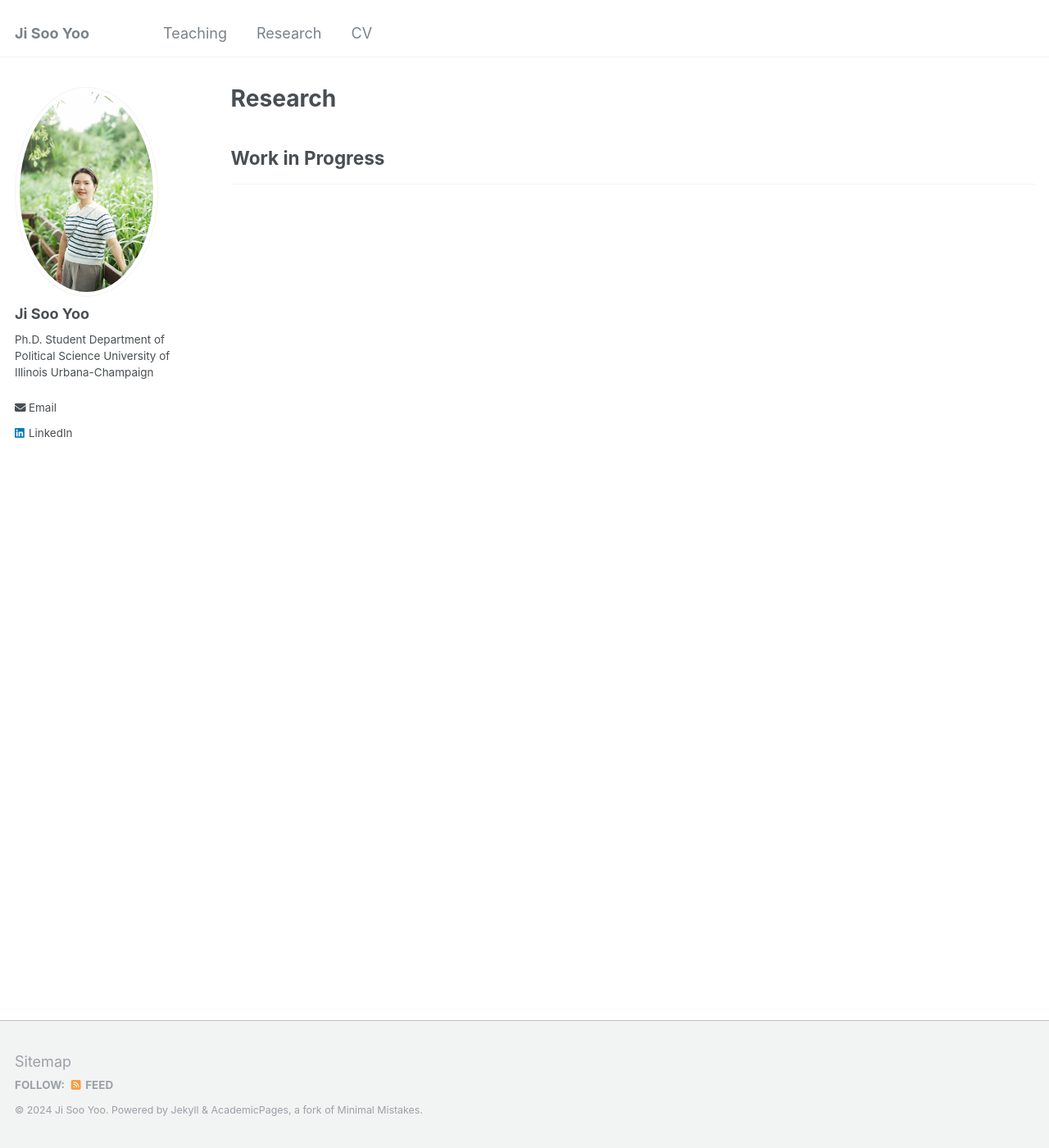
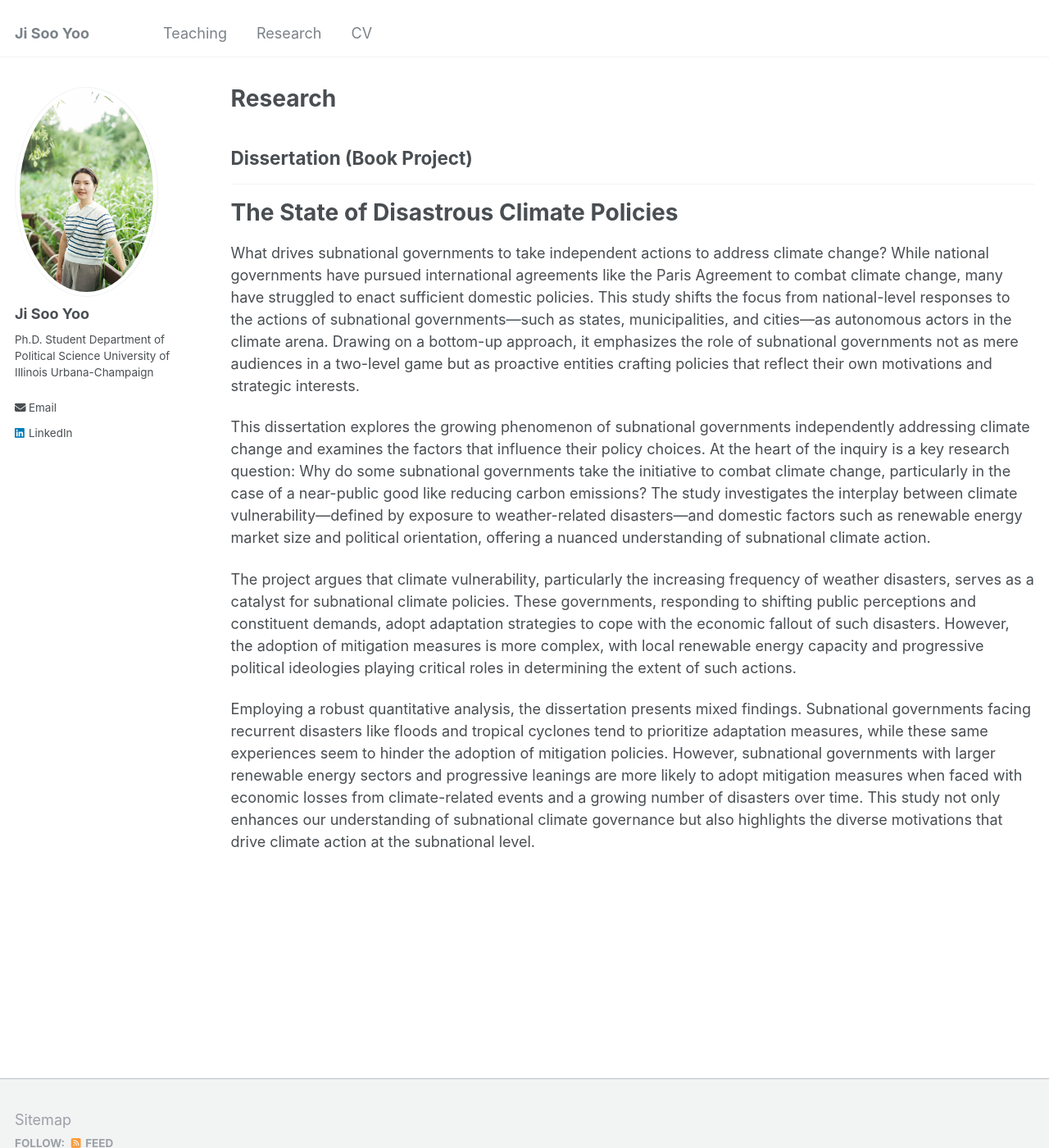
Before and after one commit to jisooyoo2/jisooyoo.github.io, a Jekyll site: the page built from _pages/research.md, in a window 1280 px wide and 1400 px high. Shown: the whole window at 82% size. Built offline with Jekyll 4.4.1, drawn with Linux system fonts in a browser that asks for light colours.

Commit message:
Update research.md

```diff
--- a/_pages/research.md
+++ b/_pages/research.md
@@ -5,5 +5,13 @@ permalink: /research/
 author_profile: true
 ---
 
-## Work in Progress
+## Dissertation (Book Project)
 ------
+# The State of Disastrous Climate Policies
+What drives subnational governments to take independent actions to address climate change? While national governments have pursued international agreements like the Paris Agreement to combat climate change, many have struggled to enact sufficient domestic policies. This study shifts the focus from national-level responses to the actions of subnational governments—such as states, municipalities, and cities—as autonomous actors in the climate arena. Drawing on a bottom-up approach, it emphasizes the role of subnational governments not as mere audiences in a two-level game but as proactive entities crafting policies that reflect their own motivations and strategic interests.
+
+This dissertation explores the growing phenomenon of subnational governments independently addressing climate change and examines the factors that influence their policy choices. At the heart of the inquiry is a key research question: Why do some subnational governments take the initiative to combat climate change, particularly in the case of a near-public good like reducing carbon emissions? The study investigates the interplay between climate vulnerability—defined by exposure to weather-related disasters—and domestic factors such as renewable energy market size and political orientation, offering a nuanced understanding of subnational climate action.
+
+The project argues that climate vulnerability, particularly the increasing frequency of weather disasters, serves as a catalyst for subnational climate policies. These governments, responding to shifting public perceptions and constituent demands, adopt adaptation strategies to cope with the economic fallout of such disasters. However, the adoption of mitigation measures is more complex, with local renewable energy capacity and progressive political ideologies playing critical roles in determining the extent of such actions.
+
+Employing a robust quantitative analysis, the dissertation presents mixed findings. Subnational governments facing recurrent disasters like floods and tropical cyclones tend to prioritize adaptation measures, while these same experiences seem to hinder the adoption of mitigation policies. However, subnational governments with larger renewable energy sectors and progressive leanings are more likely to adopt mitigation measures when faced with economic losses from climate-related events and a growing number of disasters over time. This study not only enhances our understanding of subnational climate governance but also highlights the diverse motivations that drive climate action at the subnational level.
```
